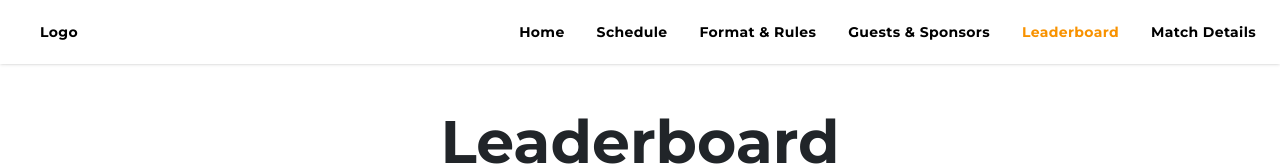
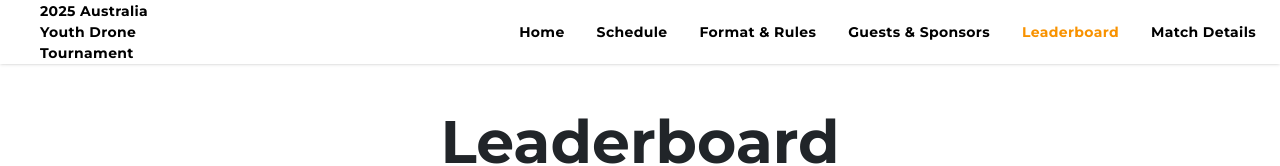
Before and after one commit to codersforcauses/Robodrone, a Next.js app in the folder client/: page /leaderboard in a window 1280 px wide. Shown: the top 166 px of the page. Built offline with nearby package versions, Linux system fonts and the light colour scheme; no server answers.

Commit message:
change logo to the name of the event

```diff
--- a/client/src/components/ui/navbar.tsx
+++ b/client/src/components/ui/navbar.tsx
@@ -18,7 +18,7 @@ export default function Navbar() {
       <nav className="medium-sm mx-auto flex h-full max-w-7xl items-center justify-between">
         {/* Logo container */}
         <div className="relative mx-10 flex h-10 w-28 items-center">
-          <p>Logo</p>
+          <p>2025 Australia Youth Drone Tournament</p>
           {/* <Image
             className="object-contain"
             src="https://squadrone.com.au/wp-content/uploads/2024/11/squadrone-logo-01-scaled.webp"
```
